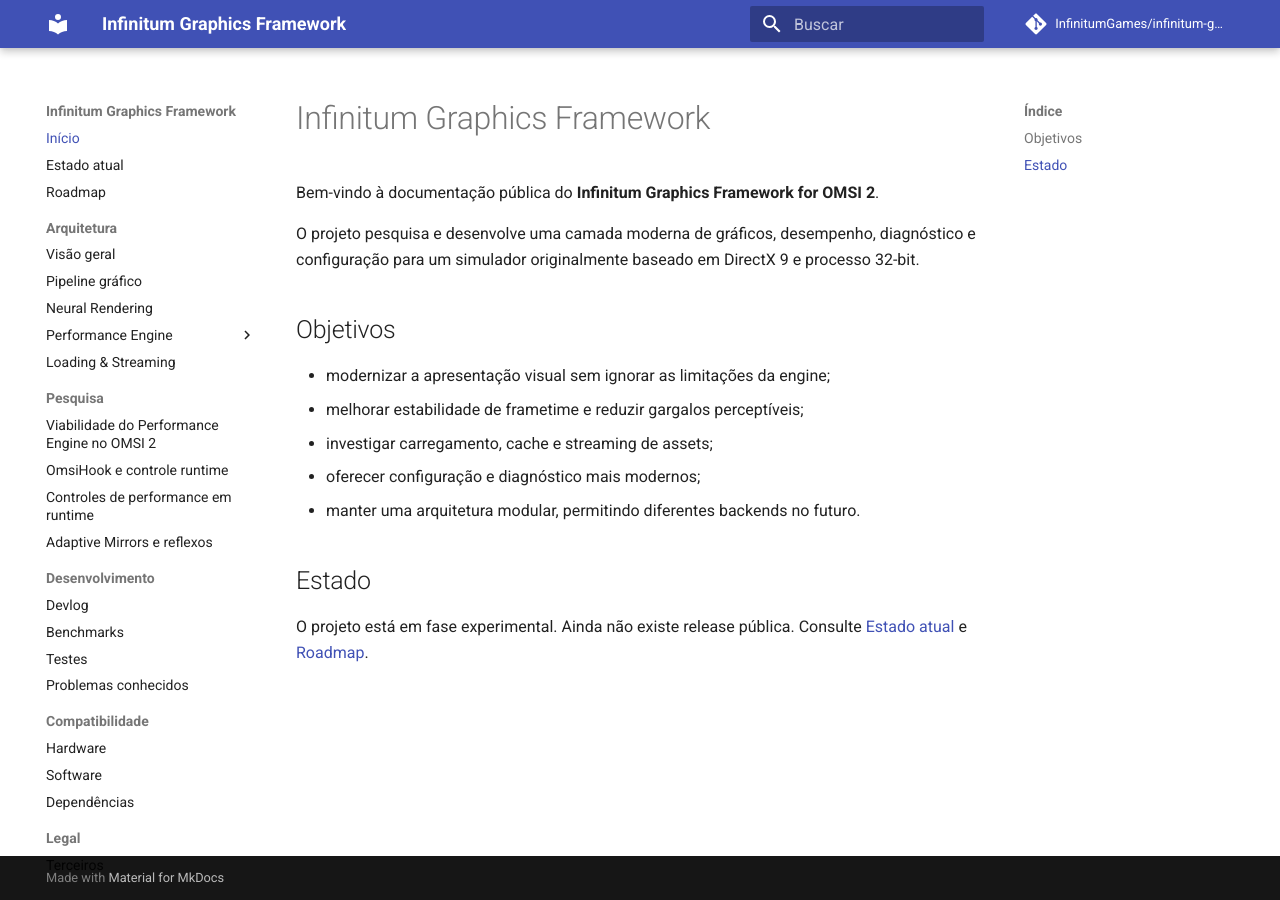
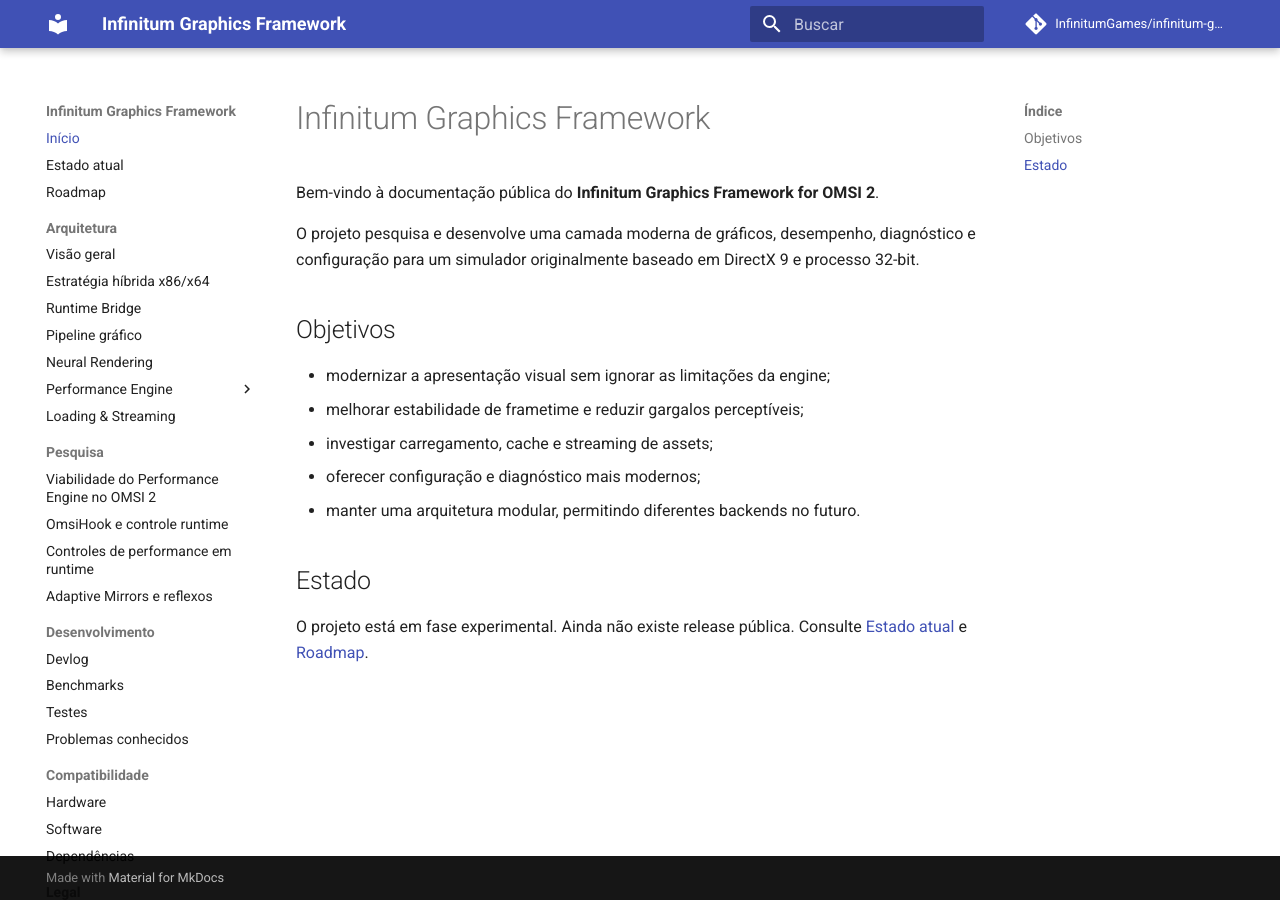
Before and after one commit to InfinitumGames/infinitum-graphics-framework, an MkDocs documentation site: the page built from docs/index.md, in a window 1280 px wide. Built offline with MkDocs 1.6.1 and Material for MkDocs 9.7.7, drawn with Linux system fonts in a browser that asks for light colours; comment, search, counter and statistics services are not loaded.

Commit message:
docs: expose hybrid architecture in documentation nav

```diff
--- a/mkdocs.yml
+++ b/mkdocs.yml
@@ -17,6 +17,8 @@
   - Roadmap: roadmap.md
   - Arquitetura:
       - Visão geral: architecture/overview.md
+      - Estratégia híbrida x86/x64: architecture/hybrid-x86-x64.md
+      - Runtime Bridge: architecture/runtime-bridge.md
       - Pipeline gráfico: architecture/graphics-pipeline.md
       - Neural Rendering: architecture/neural-rendering.md
       - Performance Engine:
@@ -24,6 +26,8 @@
           - Telemetry Engine: architecture/telemetry-engine.md
           - Performance Controller: architecture/performance-controller.md
           - Adaptive Quality Manager: architecture/adaptive-quality-manager.md
+          - Simulation Budget: architecture/simulation-budget.md
+          - External Memory & Cache: architecture/memory-manager.md
       - Loading & Streaming: architecture/loading-streaming.md
   - Pesquisa:
       - Viabilidade do Performance Engine no OMSI 2: research/omsi-performance-viability.md
```
